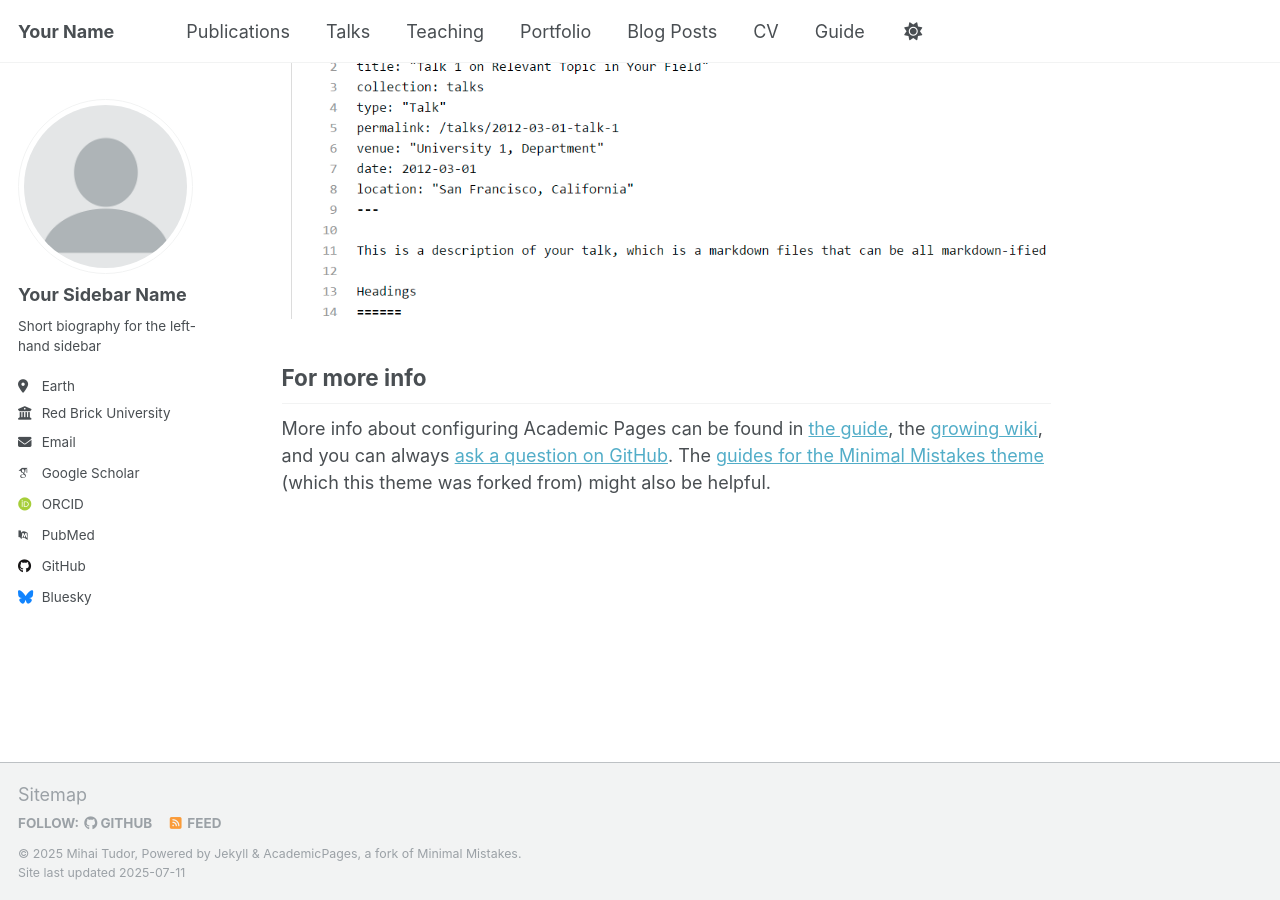
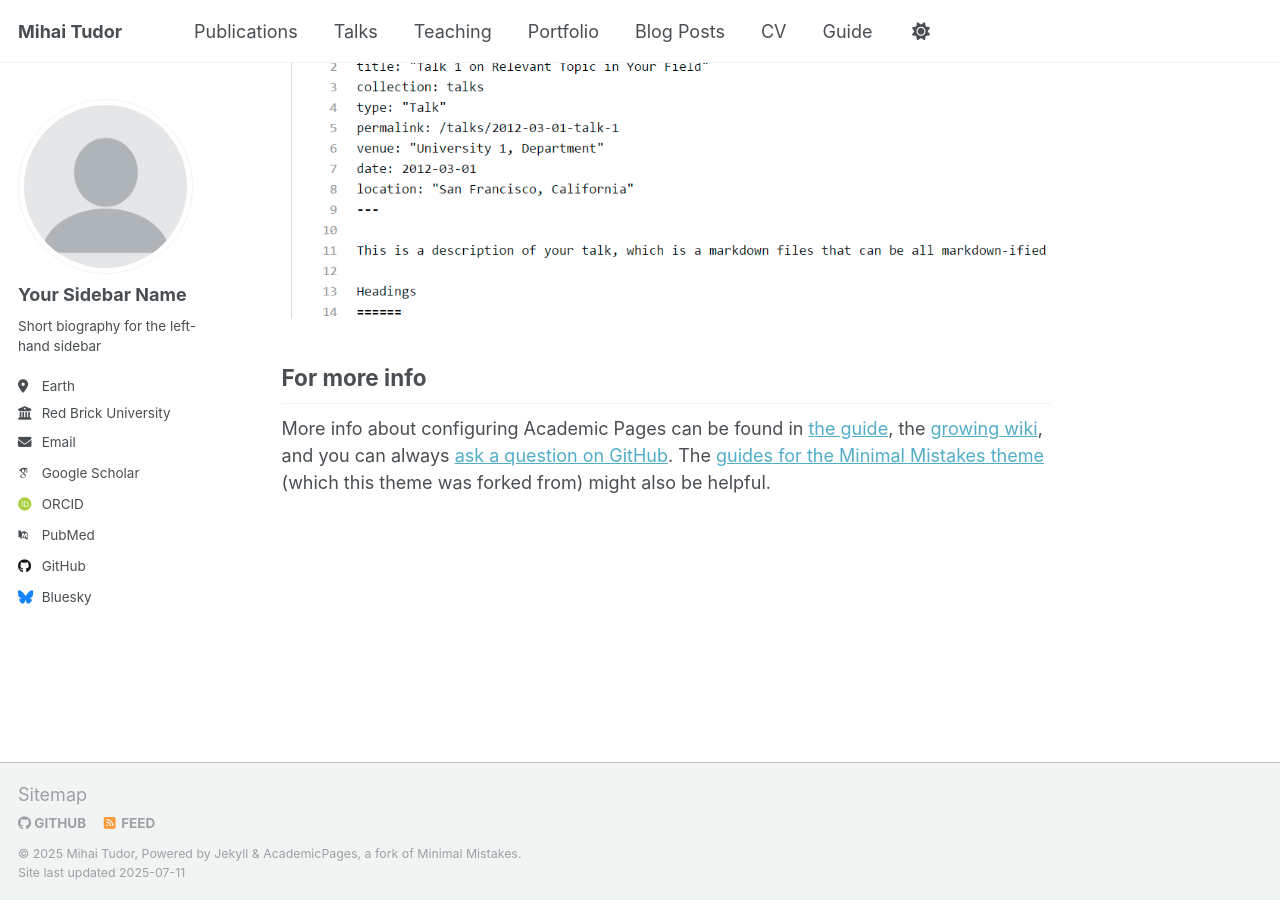
Before and after one commit to MihaiTudor26/mihaitudor26.github.io, a Jekyll site: the page built from _pages/about.md, in a window 1280 px wide and 900 px high, scrolled down 2880 px. Built offline with Jekyll 4.4.1, drawn with Linux system fonts in a browser that asks for light colours; some web fonts are replaced; a script that is not in the unit is left out; part of the change alters nothing that is shown.

Commit message:
Update _config.yml

```diff
--- a/_config.yml
+++ b/_config.yml
@@ -7,15 +7,16 @@
 # server process.
 
 # Basic Site Settings
-locale                   : "en-US"
+locale                   : "ro-RO"
 site_theme               : "default"
-title                    : "Your Name"
+title                    : "Mihai Tudor"
 title_separator          : "-"
 name                     : &name "Mihai Tudor"
-description              : &description "personal description"
-url                      : https://academicpages.github.io # the base hostname & protocol for your site e.g. "https://[your GitHub username].github.io" or if you already have some other page hosted on Github then use "https://[your GitHub username].github.io/[Your Repo Name]"
-baseurl                  : "" # the subpath of your site, e.g. "/blog"
-repository               : "academicpages/academicpages.github.io"
+description              : &description "Pagina personală – Asistent Universitar la Facultatea de Automatică și Calculatoare"
+url                      : "https://mihaitudor26.github.io"  # adresa ta principală
+baseurl                  : ""  # dacă site-ul e în repo-ul 'mihaitudor26.github.io'
+repository               : "mihaitudor26/mihaitudor26.github.io"  # userul/repo-ul tău
+
 
 # Site Author - The following control what appear as part of the author content on the side bar.
 #               If a field is blank the icon and link will not appear, otherwise it will be shown.
```
